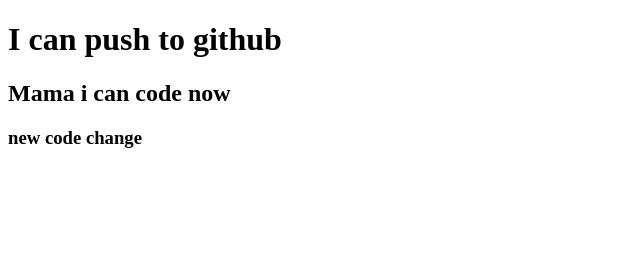
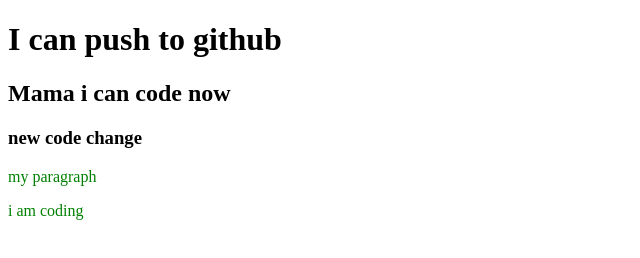
Before and after one commit to jarin68/my-second-repo, a plain HTML site: page index.html in a window 1280 px wide. Shown: the whole page, without its empty margins (0-640 px from the left). Drawn offline with Linux system fonts and the light colour scheme.

Commit message:
styles added

```diff
--- a/index.html
+++ b/index.html
@@ -5,10 +5,13 @@
     <meta http-equiv="X-UA-Compatible" content="IE=edge">
     <meta name="viewport" content="width=device-width, initial-scale=1.0">
     <title>My second repo</title>
+    <link rel="stylesheet" href="style.css">
 </head>
 <body>
    <h1> I can push to github</h1>
    <h2>Mama i can code now</h2>
    <h3>new code change</h3>
+   <p>my paragraph</p>
+   <p> i am coding</p>
 </body>
 </html>
--- /dev/null
+++ b/style.css
@@ -0,0 +1,3 @@
+p{
+    color: green;
+}
```
